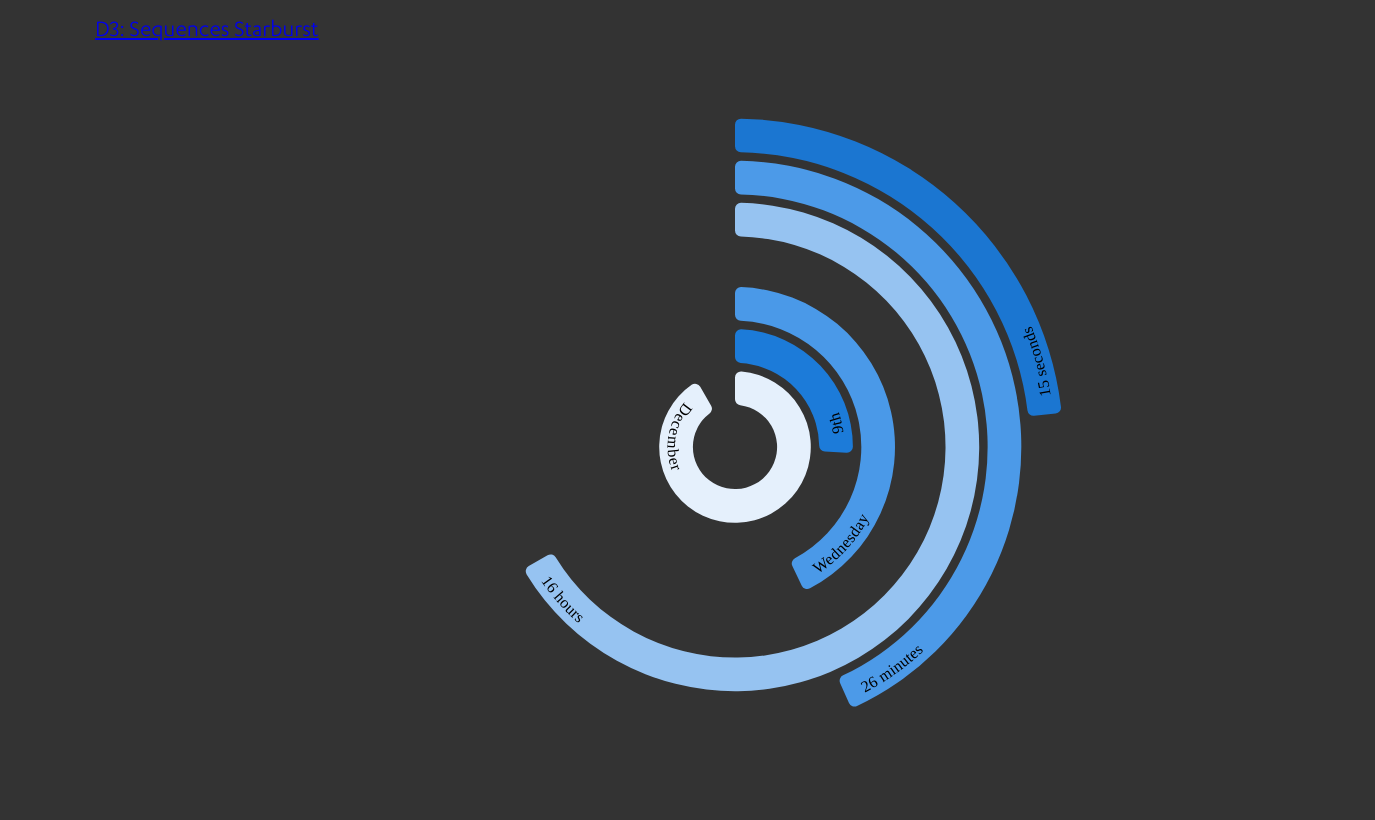
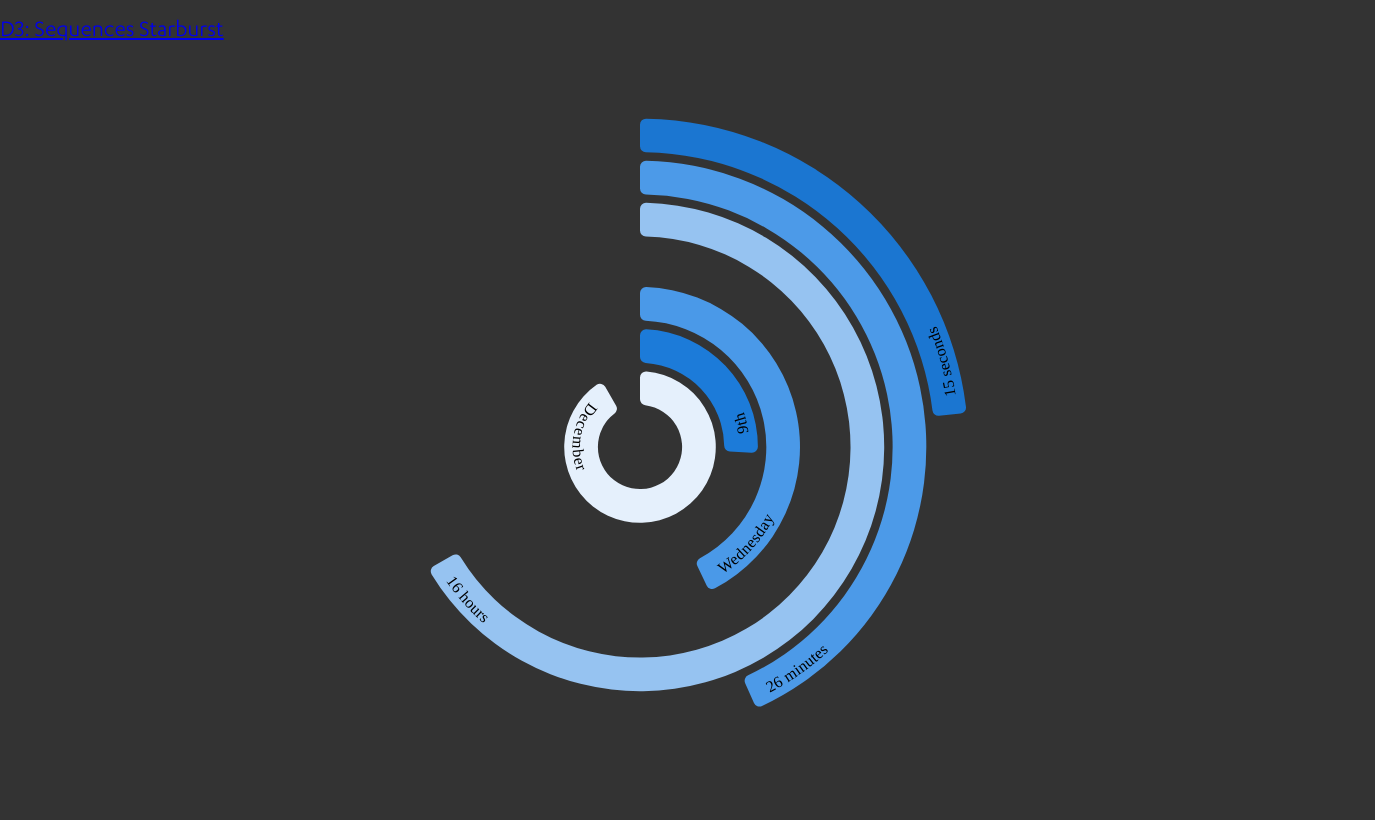
Before and after one commit to DavidAllyn68/DavidAllyn68.github.io, a plain HTML site: page index.html in a window 1280 px wide. Shown: the part 85-905 px from the top of the page, 1375 px wide, since content can reach past the window. Drawn offline with nearby package versions, Linux system fonts and the light colour scheme.

Commit message:
Update style.css

```diff
--- a/style.css
+++ b/style.css
@@ -12,7 +12,7 @@
 body {
   background: #333;
   margin: auto;
-  width: 1090px;
+  width: 100%;
   font-family: karbon-regular;
   font-size: 24px;
 }
```
